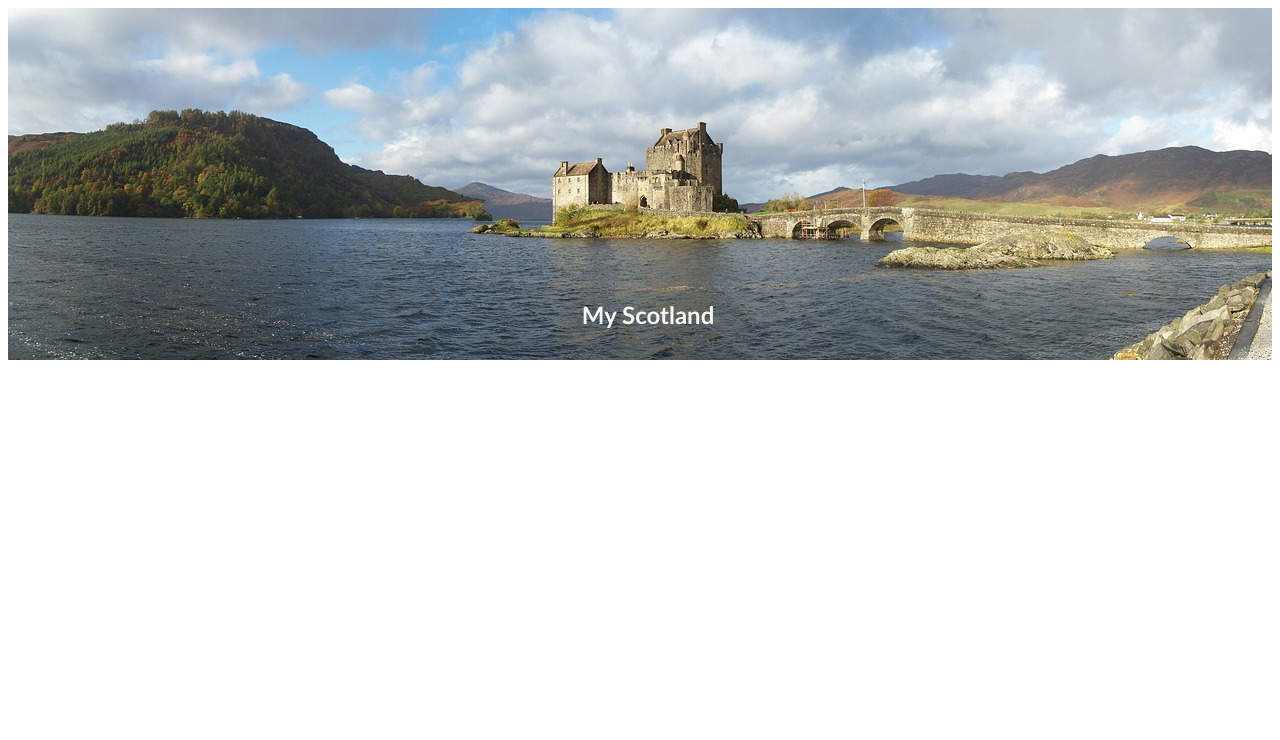
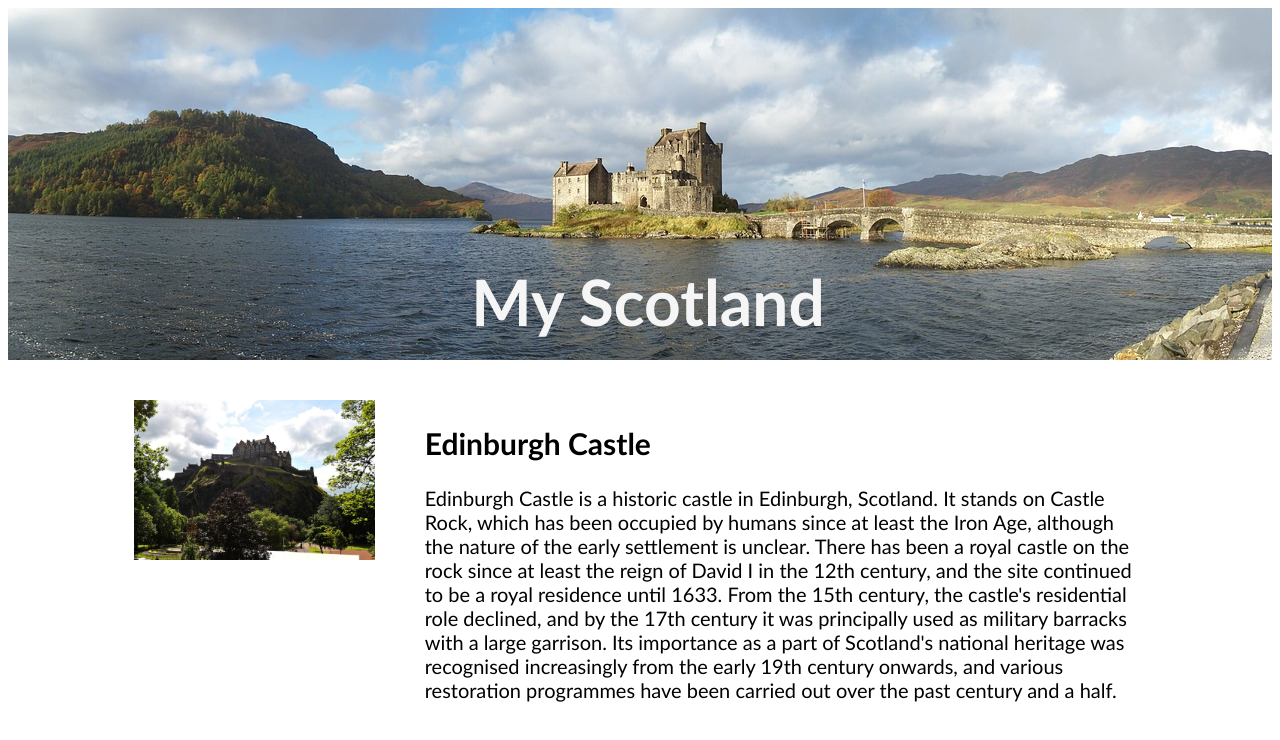
Before and after one commit to 2312121/MyScotlandWebsite, a plain HTML site: page index.html in a window 1280 px wide. Drawn offline with Linux system fonts and the light colour scheme.

Commit message:
added first 2 column section

```diff
--- a/index.html
+++ b/index.html
@@ -12,5 +12,14 @@
             My Scotland
         </h1>
     </section>
+    <section class="two-column">
+        <div class="image">
+            <img src="./images/edinburgh-castle-959083_1280.jpg" alt="castle">
+        </div>
+        <div class="info">
+            <h1>Edinburgh Castle</h1>
+            <p>Edinburgh Castle is a historic castle in Edinburgh, Scotland. It stands on Castle Rock, which has been occupied by humans since at least the Iron Age, although the nature of the early settlement is unclear. There has been a royal castle on the rock since at least the reign of David I in the 12th century, and the site continued to be a royal residence until 1633. From the 15th century, the castle's residential role declined, and by the 17th century it was principally used as military barracks with a large garrison. Its importance as a part of Scotland's national heritage was recognised increasingly from the early 19th century onwards, and various restoration programmes have been carried out over the past century and a half.</p>
+        </div>
+    </section>
 </body>
 </html>
--- a/style.css
+++ b/style.css
@@ -1,5 +1,9 @@
 *{
     font-family: 'Trebuchet MS', 'Lucida Sans Unicode', 'Lucida Grande', 'Lucida Sans', Arial, sans-serif;
+}
+
+img{
+    width: 100%;
 }
 
 .hero-image{
@@ -14,6 +18,21 @@
     color:whitesmoke;
     position:absolute;
     text-align: center;
-    top: 280px;
-    width: 100%
+    top: 210px;
+    width: 100%;
+    font-size: 4rem
 }
+
+.two-column{
+    display: grid;
+    grid-template-columns: 1fr 3fr;
+    gap: 50px;
+    width: 80%;
+    margin: auto;
+    margin-top: 40px
+}
+
+.info{
+    font-size: 1.25em;
+
+}
```
